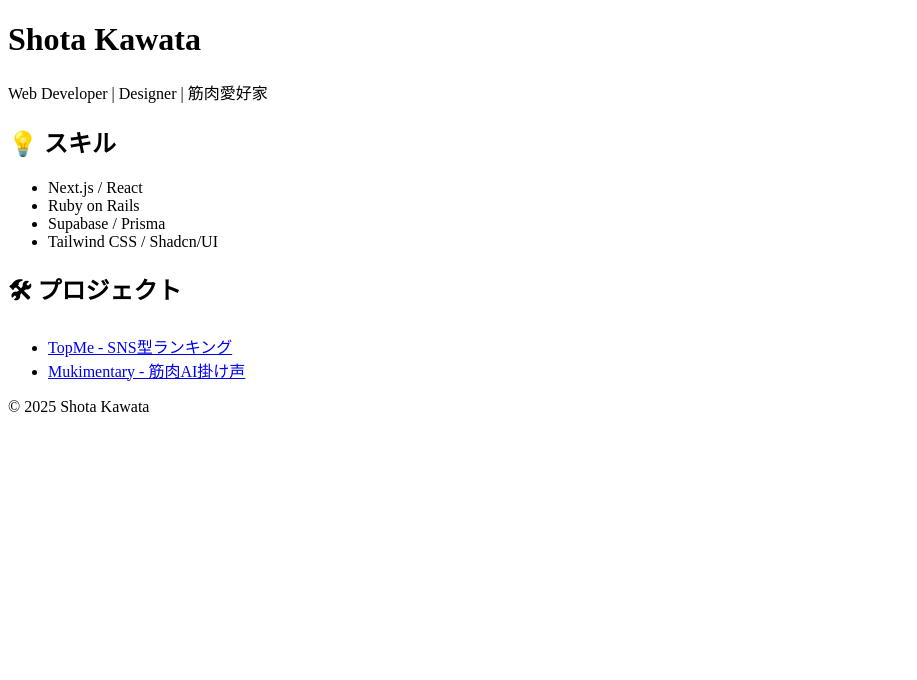
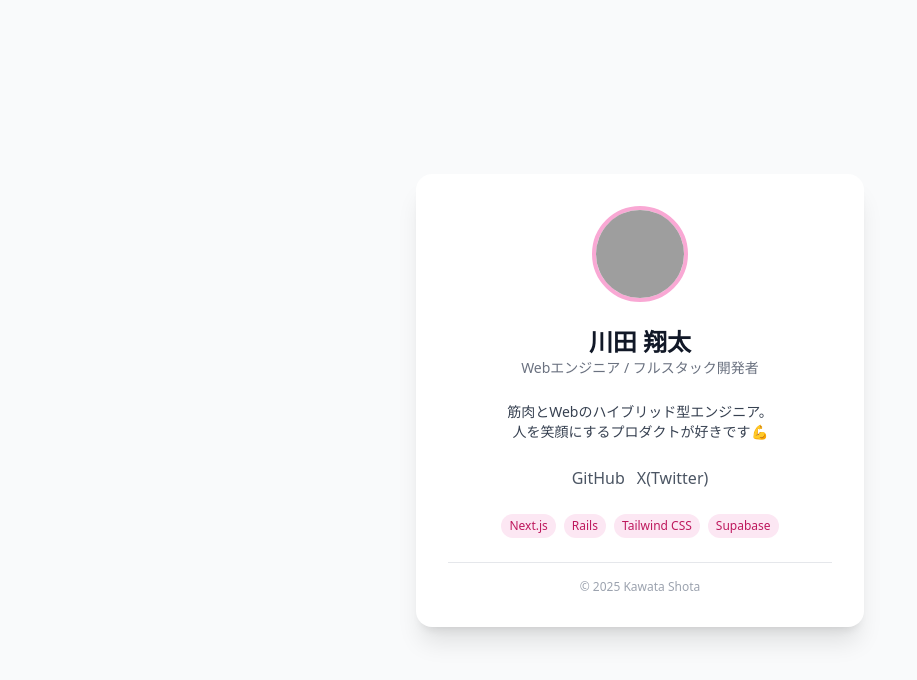
Before and after one commit to kawatako/kawatako.github.io, a plain HTML site: page index.html in a window 1280 px wide. Shown: the whole page, without its empty margins (0-917 px from the left). Drawn offline with nearby package versions, Linux system fonts and the light colour scheme; grey boxes are pictures that could not be loaded.

Commit message:
Update index.html

```diff
--- a/index.html
+++ b/index.html
@@ -3,32 +3,37 @@
   <head>
     <meta charset="UTF-8" />
     <meta name="viewport" content="width=device-width, initial-scale=1.0" />
-  <title>Shota Kawata - Portfolio</title>
-  <link rel="stylesheet" href="style.css" />
+    <title>Kawata Shota | Portfolio</title>
+    <script src="https://cdn.tailwindcss.com"></script>
   </head>
-<body>
-  <header>
-    <h1>Shota Kawata</h1>
-    <p>Web Developer | Designer | 筋肉愛好家</p>
-  </header>
-  <section>
-    <h2>💡 スキル</h2>
-    <ul>
-      <li>Next.js / React</li>
-      <li>Ruby on Rails</li>
-      <li>Supabase / Prisma</li>
-      <li>Tailwind CSS / Shadcn/UI</li>
-    </ul>
-  </section>
-  <section>
-    <h2>🛠 プロジェクト</h2>
-    <ul>
-      <li><a href="https://topme.example.com" target="_blank">TopMe - SNS型ランキング</a></li>
-      <li><a href="https://mukimentary.example.com" target="_blank">Mukimentary - 筋肉AI掛け声</a></li>
-    </ul>
-  </section>
-  <footer>
-    <p>&copy; 2025 Shota Kawata</p>
+  <body class="bg-gray-50 text-gray-800 min-h-screen flex items-center justify-center px-4">
+    <main class="bg-white shadow-xl rounded-2xl p-8 max-w-md w-full text-center space-y-6">
+      <img src="https://avatars.githubusercontent.com/u/00000000?v=4" alt="Profile" class="w-24 h-24 rounded-full mx-auto border-4 border-pink-300" />
+
+      <div>
+        <h1 class="text-2xl font-bold text-gray-900">川田 翔太</h1>
+        <p class="text-sm text-gray-500">Webエンジニア / フルスタック開発者</p>
+      </div>
+
+      <p class="text-gray-700 text-sm">
+        筋肉とWebのハイブリッド型エンジニア。<br />人を笑顔にするプロダクトが好きです💪
+      </p>
+
+      <div class="flex justify-center gap-3">
+        <a href="https://github.com/your-username" class="text-gray-600 hover:text-black transition" target="_blank">GitHub</a>
+        <a href="https://twitter.com/your-twitter" class="text-gray-600 hover:text-black transition" target="_blank">X(Twitter)</a>
+      </div>
+
+      <div class="flex flex-wrap justify-center gap-2">
+        <span class="bg-pink-100 text-pink-700 text-xs px-2 py-1 rounded-full">Next.js</span>
+        <span class="bg-pink-100 text-pink-700 text-xs px-2 py-1 rounded-full">Rails</span>
+        <span class="bg-pink-100 text-pink-700 text-xs px-2 py-1 rounded-full">Tailwind CSS</span>
+        <span class="bg-pink-100 text-pink-700 text-xs px-2 py-1 rounded-full">Supabase</span>
+      </div>
+
+      <footer class="text-xs text-gray-400 pt-4 border-t">
+        &copy; 2025 Kawata Shota
       </footer>
+    </main>
   </body>
 </html>
```
Lines whose indentation alone changed are shown as unchanged.
